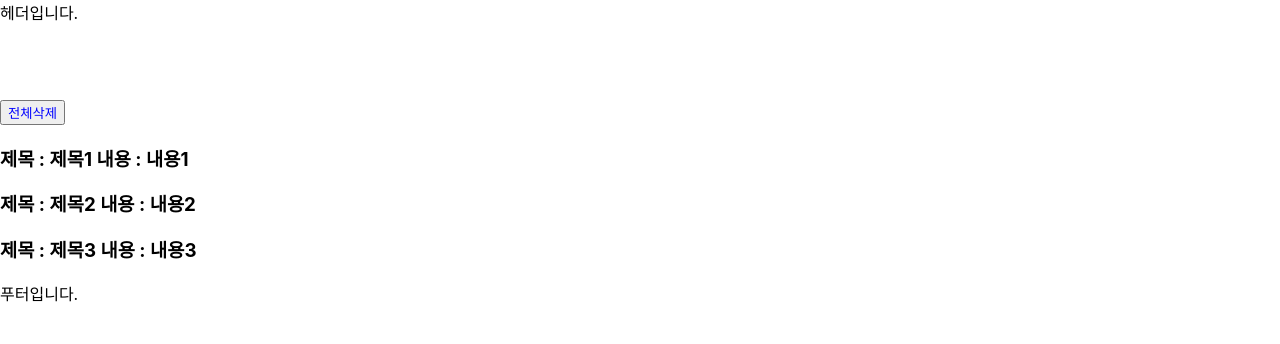
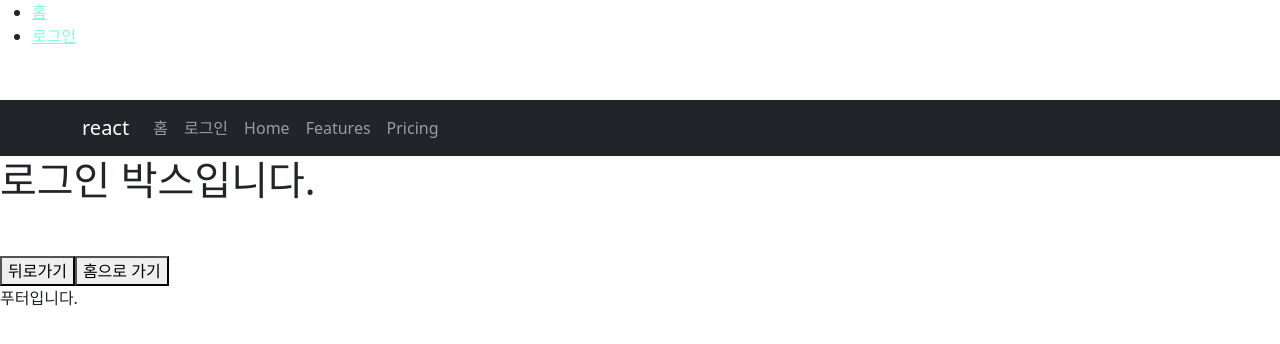
Before and after one commit to origuri/my-app, a React (Create React App) app: page /login/10 in a window 1280 px wide. Shown: the top 344 px of the page. Built offline with nearby package versions, Linux system fonts and the light colour scheme.

Commit message:
2023.7.30 - react route dom을 사용해서 페이지 교체 및 부트스트랩 적용

```diff
--- a/package.json
+++ b/package.json
@@ -6,8 +6,11 @@
     "@testing-library/jest-dom": "^5.17.0",
     "@testing-library/react": "^13.4.0",
     "@testing-library/user-event": "^13.5.0",
+    "bootstrap": "^5.3.1",
     "react": "^18.2.0",
+    "react-bootstrap": "^2.8.0",
     "react-dom": "^18.2.0",
+    "react-router-dom": "^6.14.2",
     "react-scripts": "5.0.1",
     "styled-component": "^2.8.0",
     "styled-components": "^6.0.5",
--- a/src/App.js
+++ b/src/App.js
@@ -6,6 +6,9 @@ import { cleanup } from '@testing-library/react';
 import styled from 'styled-components';
 import LoginPage from './pages/LoginPage';
 import HomePage from './pages/HomePage';
+import Header from './components/Header';
+import Footer from './components/Footer';
+import { Route, Routes } from 'react-router-dom';
 
 /*
  * 1. return 시에 하나의 dom만 리턴할 수 있다.
@@ -27,16 +30,21 @@ import HomePage from './pages/HomePage';
  *  최대의 장점은 css와 js를 한 컴포넌트로 묶어 사용함으로써 유지보수의 장점이 있다.
  * */
 
-const Title2 = styled.h1`
-  font-size: 1.5em;
-  text-align: center;
-  color: #bf4f74;
-`;
-
+/*
+ * path는 url을 의미
+ * exact = true는 정확한 주소만 찾겠다는 의미
+ * false일 경우 / 만 치면 home과 loginpage 둘다 찾음
+ * 이게 사실 페이지 이동처럼 보이지만 완성되어 있는 페이지를 교체할 뿐.
+ * */
 function App() {
   return (
     <div>
-      <HomePage />
+      <Header />
+      <Routes>
+        <Route path={'/'} exact={true} element={<HomePage />} />
+        <Route path={'/login/:id'} exact={true} element={<LoginPage />} />
+      </Routes>
+      <Footer />
     </div>
   );
 }
--- a/src/components/Header.js
+++ b/src/components/Header.js
@@ -1,5 +1,9 @@
 import React from 'react';
 import styled from 'styled-components';
+import { Link } from 'react-router-dom';
+import Container from 'react-bootstrap/Container';
+import Nav from 'react-bootstrap/Nav';
+import Navbar from 'react-bootstrap/Navbar';
 
 const HeaderBox = styled.div`
   border: 1px;
@@ -7,10 +11,43 @@ const HeaderBox = styled.div`
   height: 100px;
 `;
 
+const StyledHeadLink = styled(Link)`
+  color: aquamarine;
+`;
+
 const Header = () => {
   return (
     <div>
-      <HeaderBox>헤더입니다.</HeaderBox>
+      <div>
+        <HeaderBox>
+          <ul>
+            <li>
+              <StyledHeadLink to={'/'}>홈</StyledHeadLink>
+            </li>
+            <li>
+              <StyledHeadLink to={'/login/10'}>로그인</StyledHeadLink>
+            </li>
+          </ul>
+        </HeaderBox>
+      </div>
+      <>
+        <Navbar bg="dark" data-bs-theme="dark">
+          <Container>
+            <Navbar.Brand href="#home">react</Navbar.Brand>
+            <Nav className="me-auto">
+              <Link to={'/'} className={'nav-link'}>
+                홈
+              </Link>
+              <Link to={'/login/10'} className={'nav-link'}>
+                로그인
+              </Link>
+              <Nav.Link href="#home">Home</Nav.Link>
+              <Nav.Link href="#features">Features</Nav.Link>
+              <Nav.Link href="#pricing">Pricing</Nav.Link>
+            </Nav>
+          </Container>
+        </Navbar>
+      </>
     </div>
   );
 };
--- a/src/components/home/Home.js
+++ b/src/components/home/Home.js
@@ -1,9 +1,14 @@
 import React from 'react';
 import styled from 'styled-components';
+import { Button } from 'react-bootstrap';
 
 let StyledDeleteButton = styled.button`
   // 여기서의 props는 그냥 변수명일 뿐.
   color: ${(props) => (props.user.username === '오리' ? 'blue' : 'red')};
+`;
+// 스타일 상속 받을 수 있음.
+let StyledAddButton = styled(StyledDeleteButton)`
+  background-color: aqua;
 `;
 
 // function 방식
@@ -22,6 +27,8 @@ const Home = (props) => {
   return (
     <div>
       {/* user를 보냄.*/}
+      <Button variant="primary">Primary</Button>{' '}
+      <StyledAddButton user={user}>더하기 버튼</StyledAddButton>
       <StyledDeleteButton user={user} onClick={() => setBoards([])}>
         전체삭제
       </StyledDeleteButton>
--- a/src/components/loginComponents/Login.js
+++ b/src/components/loginComponents/Login.js
@@ -3,14 +3,16 @@ import styled from 'styled-components';
 
 const LoginBox = styled.div`
   border: 1px;
-  width: 100px;
+  width: 600px;
   height: 100px;
 `;
 
 const Login = () => {
   return (
     <div>
-      <LoginBox>로그인 박스입니다.</LoginBox>
+      <LoginBox>
+        <h1>로그인 박스입니다.</h1>
+      </LoginBox>
     </div>
   );
 };
--- a/src/index.js
+++ b/src/index.js
@@ -3,11 +3,16 @@ import ReactDOM from 'react-dom/client';
 import './index.css';
 import App from './App';
 import reportWebVitals from './reportWebVitals';
+import { BrowserRouter } from 'react-router-dom';
+import 'bootstrap/dist/css/bootstrap.min.css';
 
 const root = ReactDOM.createRoot(document.getElementById('root'));
 root.render(
   //<React.StrictMode>
-  <App />,
+  // <BrowserRouter> 이걸로 app을 감싸야 함.
+  <BrowserRouter>
+    <App />,
+  </BrowserRouter>,
   // </React.StrictMode>,
 );
 
--- a/src/pages/HomePage.js
+++ b/src/pages/HomePage.js
@@ -36,18 +36,15 @@ const HomePage = () => {
     setUser({ id: 1, username: '오리' });
   }, []);
 
-  return (
-    <div>
-      <Header />
-      {/*boards 속성을 home 컴포넌트로 보낼 수 있는데 이를 prop이라고 한다.
+  return <Home boards={boards} setBoards={setBoards} user={user} />;
+
+  {
+    /*boards 속성을 home 컴포넌트로 보낼 수 있는데 이를 prop이라고 한다.
         useEffect로 다운로드를 시작하면 처음에는 빈데이터가 들어감.
         그리고 다운이 완료되면 페이지가 다시 리렌더링 되면서 다운로드 데이터가 들어감.
         그래서 prop으로 넘기는 데이터는 상태 데이터를 넣어야 함.
-      */}
-      <Home boards={boards} setBoards={setBoards} user={user} />
-      <Footer />
-    </div>
-  );
+      */
+  }
 };
 
 export default HomePage;
--- a/src/pages/LoginPage.js
+++ b/src/pages/LoginPage.js
@@ -1,14 +1,30 @@
 import React from 'react';
-import Header from '../components/Header';
 import Login from '../components/loginComponents/Login';
-import Footer from '../components/Footer';
+import {
+  useLocation,
+  useMatch,
+  useNavigate,
+  useParams,
+} from 'react-router-dom';
 
 const LoginPage = () => {
+  // useParam을 이용해 파라미터 값 확인 가능
+  const { id } = useParams();
+  // 뒤로가기, 원하는 url로 가기 등 사용가능
+  const navigate = useNavigate();
+  const location = useLocation();
+  const match = useMatch('/login/:id');
+
+  console.log('loginPage id-> ', id);
+  console.log('location: ', location);
+  console.log('match: ', match);
+  console.log('navigate: ', navigate);
   return (
     <div>
-      <Header />
       <Login />
-      <Footer />
+      <button onClick={() => navigate(-1)}>뒤로가기</button>
+      {/*원하는 url를 적으면 거기로 이동함.*/}
+      <button onClick={() => navigate('/')}>홈으로 가기</button>
     </div>
   );
 };
```
Also changed, not shown: 1 other file (tests, documents, lock files or other folders).
